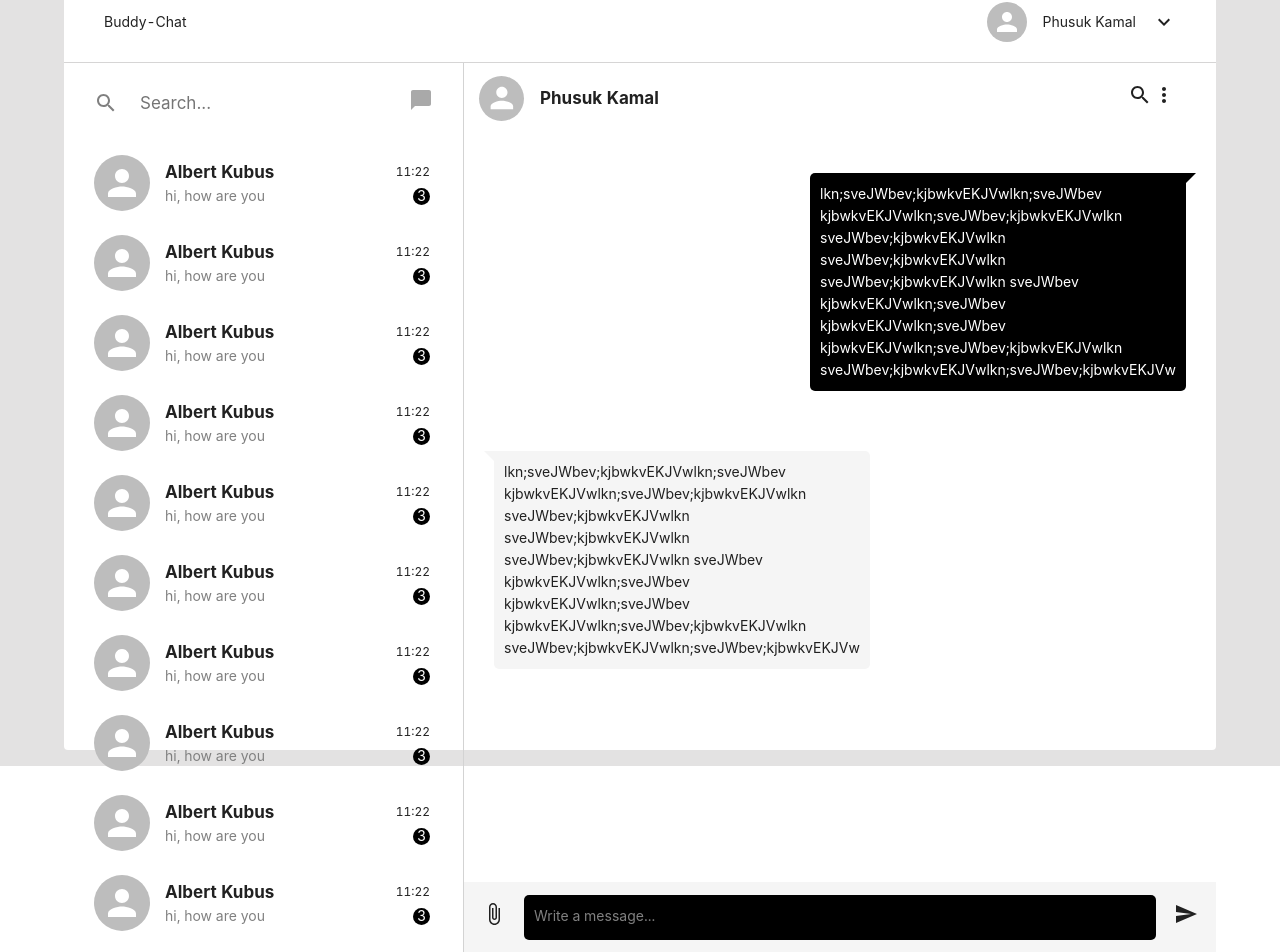
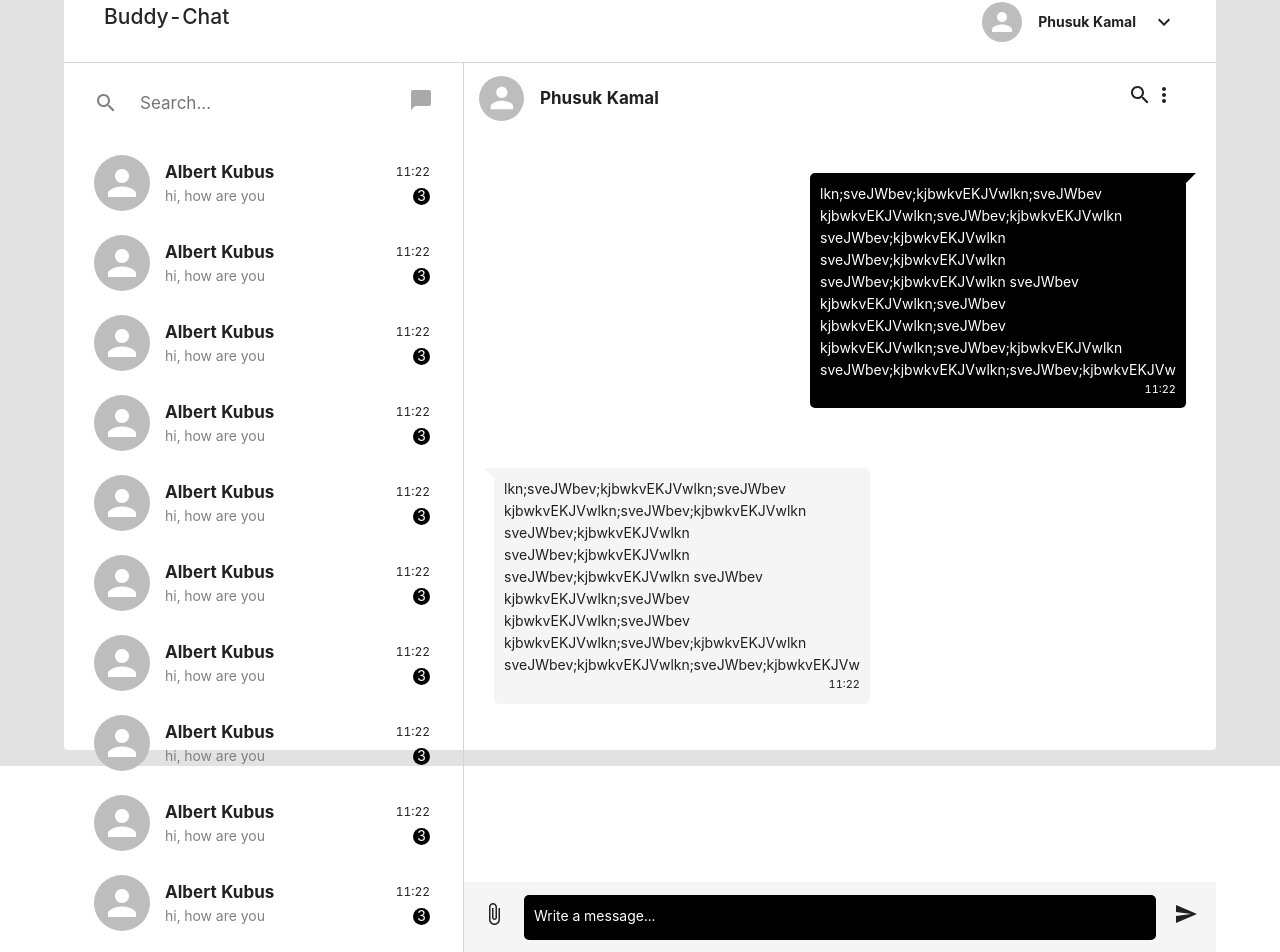
Before and after one commit to Ofoli/buddy-chat, a React (Create React App) app: page / in a window 1280 px wide. Shown: the part 34-986 px from the top of the page. Built offline with nearby package versions, Linux system fonts and the light colour scheme.

Commit message:
chat-dashboard stage-one completed

```diff
--- a/src/features/chat-dashboard/components/ui/Chat.tsx
+++ b/src/features/chat-dashboard/components/ui/Chat.tsx
@@ -32,6 +32,7 @@ export default function Chat(props: ChatProps) {
           kjbwkvEKJVwlkn;sveJWbev;kjbwkvEKJVwlkn
           sveJWbev;kjbwkvEKJVwlkn;sveJWbev;kjbwkvEKJVw
         </div>
+        <p className={classes.chat_time}>11:22</p>
       </div>
     </div>
   );
--- a/src/features/chat-dashboard/containers/layout/Header.tsx
+++ b/src/features/chat-dashboard/containers/layout/Header.tsx
@@ -6,7 +6,9 @@ export default function Header() {
   return (
     <div className={classes.header}>
       <Grid container alignItems="center" justifyContent="space-between">
-        <Grid item>Buddy-Chat</Grid>
+        <Grid item>
+          <h2>Buddy-Chat</h2>
+        </Grid>
         <Grid item>
           <Grid container alignItems="center" justifyContent="center" gap={2}>
             <Avatar src="" alt="PK" />
--- a/src/features/chat-dashboard/styles/chat-input.module.css
+++ b/src/features/chat-dashboard/styles/chat-input.module.css
@@ -44,5 +44,5 @@
 }
 .input[contenteditable]:empty::before {
   content: "Write a message...";
-  color: gray;
+  color: white;
 }
--- a/src/features/chat-dashboard/styles/chats-and-chat.module.css
+++ b/src/features/chat-dashboard/styles/chats-and-chat.module.css
@@ -41,6 +41,14 @@
   text-align: left;
   min-height: 30px;
 }
+
+.chat_time {
+  margin: 0;
+  padding: 0;
+  display: flex;
+  justify-content: flex-end;
+  font-size: 11px;
+}
 .sender_chat_container::before {
   content: "";
   width: 0px;
--- a/src/features/chat-dashboard/styles/header.module.css
+++ b/src/features/chat-dashboard/styles/header.module.css
@@ -9,4 +9,5 @@
 
 .name {
   margin: 0;
+  font-weight: bold;
 }
```
